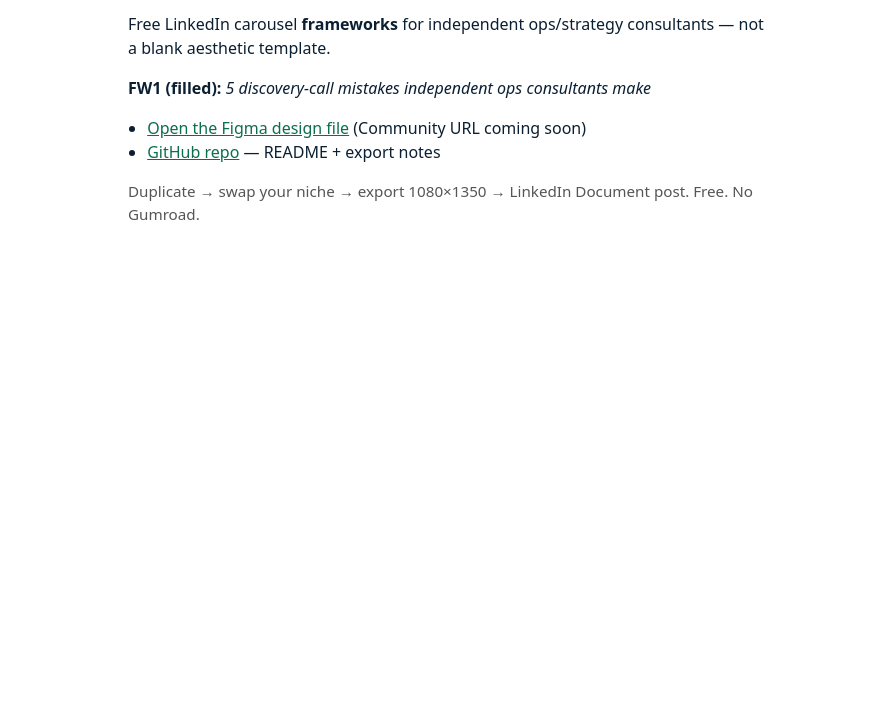
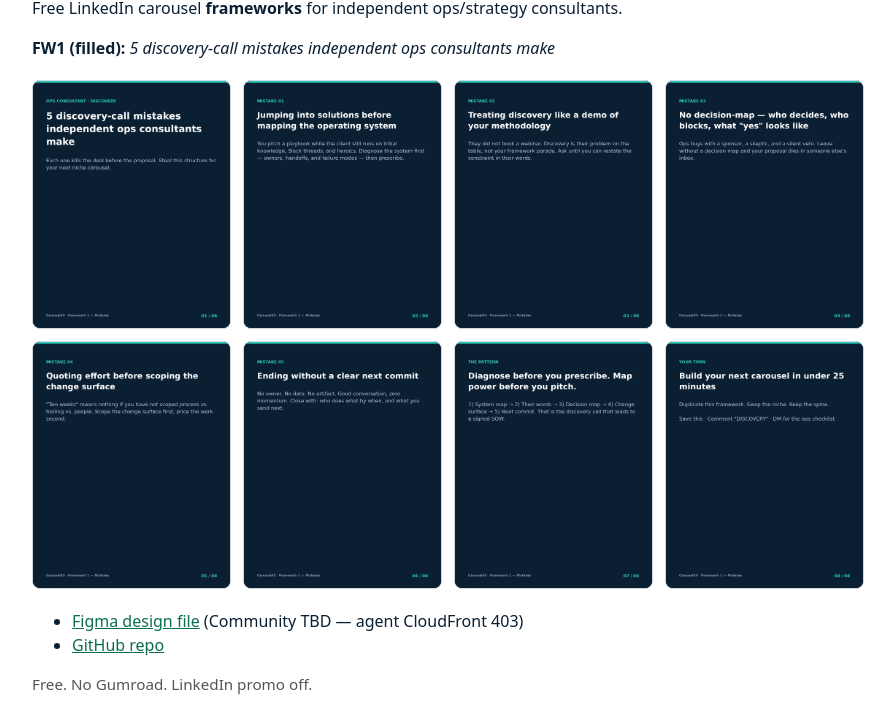
Before and after one commit to ayanroy097/carouselkit, a plain HTML site: page index.html in a window 1280 px wide. Shown: the part 105-833 px from the top of the page, without its empty margins (192-1087 px from the left). Before the commit the page ends 800 px from the top, so only its background shows below. Drawn offline with Linux system fonts and the light colour scheme.

Commit message:
EXP-005-FREE-1: wire index.html to FW1 PNG previews

```diff
--- a/index.html
+++ b/index.html
@@ -4,22 +4,34 @@
   <meta charset="utf-8" />
   <meta name="viewport" content="width=device-width, initial-scale=1" />
   <title>CarouselKit — free LinkedIn carousel frameworks</title>
-  <meta name="description" content="Free LinkedIn carousel frameworks for independent ops/strategy consultants. Duplicate, swap niche, post." />
+  <meta name="description" content="Free LinkedIn carousel frameworks for independent ops/strategy consultants." />
   <style>
-    body { font-family: system-ui, sans-serif; max-width: 40rem; margin: 3rem auto; padding: 0 1rem; line-height: 1.5; color: #0b1f33; }
+    body { font-family: system-ui, sans-serif; max-width: 52rem; margin: 2rem auto; padding: 0 1rem; line-height: 1.5; color: #0b1f33; }
     a { color: #0b6e4f; }
     .muted { color: #555; font-size: 0.95rem; }
-    ul { padding-left: 1.2rem; }
+    .grid { display: grid; grid-template-columns: repeat(auto-fill, minmax(160px, 1fr)); gap: 0.75rem; margin: 1.25rem 0; }
+    .grid a { display: block; border: 1px solid #d0d7de; border-radius: 8px; overflow: hidden; background: #0b1f33; }
+    .grid img { width: 100%; height: auto; display: block; }
   </style>
 </head>
 <body>
   <h1>CarouselKit</h1>
-  <p>Free LinkedIn carousel <strong>frameworks</strong> for independent ops/strategy consultants — not a blank aesthetic template.</p>
+  <p>Free LinkedIn carousel <strong>frameworks</strong> for independent ops/strategy consultants.</p>
   <p><strong>FW1 (filled):</strong> <em>5 discovery-call mistakes independent ops consultants make</em></p>
+  <div class="grid">
+    <a href="previews/fw1-01.png"><img src="previews/fw1-01.png" alt="FW1 01" /></a>
+    <a href="previews/fw1-02.png"><img src="previews/fw1-02.png" alt="FW1 02" /></a>
+    <a href="previews/fw1-03.png"><img src="previews/fw1-03.png" alt="FW1 03" /></a>
+    <a href="previews/fw1-04.png"><img src="previews/fw1-04.png" alt="FW1 04" /></a>
+    <a href="previews/fw1-05.png"><img src="previews/fw1-05.png" alt="FW1 05" /></a>
+    <a href="previews/fw1-06.png"><img src="previews/fw1-06.png" alt="FW1 06" /></a>
+    <a href="previews/fw1-07.png"><img src="previews/fw1-07.png" alt="FW1 07" /></a>
+    <a href="previews/fw1-08.png"><img src="previews/fw1-08.png" alt="FW1 08" /></a>
+  </div>
   <ul>
-    <li><a href="https://www.figma.com/design/9ScvV0w7R5ifSSefUNiEGz">Open the Figma design file</a> (Community URL coming soon)</li>
-    <li><a href="https://github.com/ayanroy097/carouselkit">GitHub repo</a> — README + export notes</li>
+    <li><a href="https://www.figma.com/design/9ScvV0w7R5ifSSefUNiEGz">Figma design file</a> (Community TBD — agent CloudFront 403)</li>
+    <li><a href="https://github.com/ayanroy097/carouselkit">GitHub repo</a></li>
   </ul>
-  <p class="muted">Duplicate → swap your niche → export 1080×1350 → LinkedIn Document post. Free. No Gumroad.</p>
+  <p class="muted">Free. No Gumroad. LinkedIn promo off.</p>
 </body>
 </html>
```
